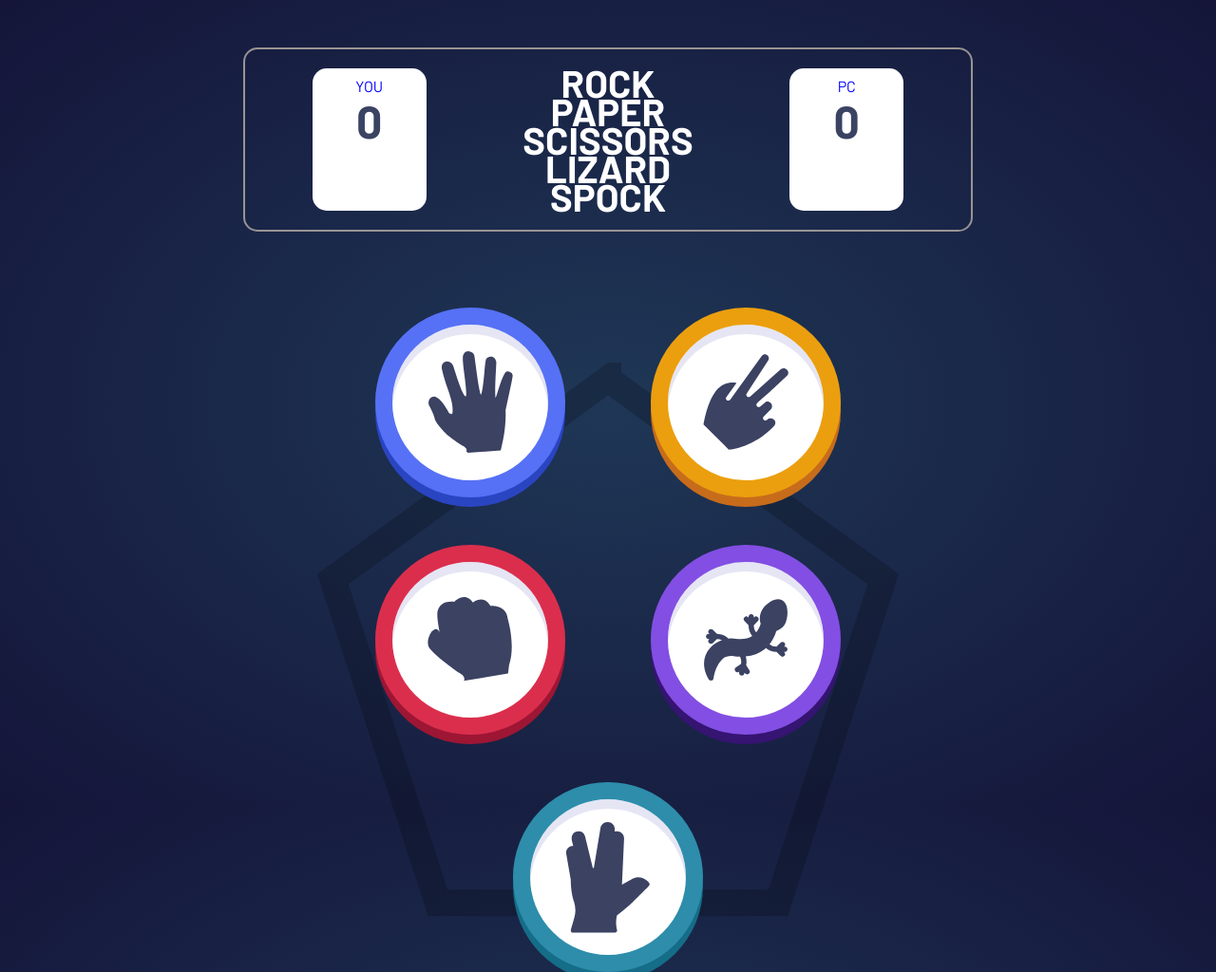
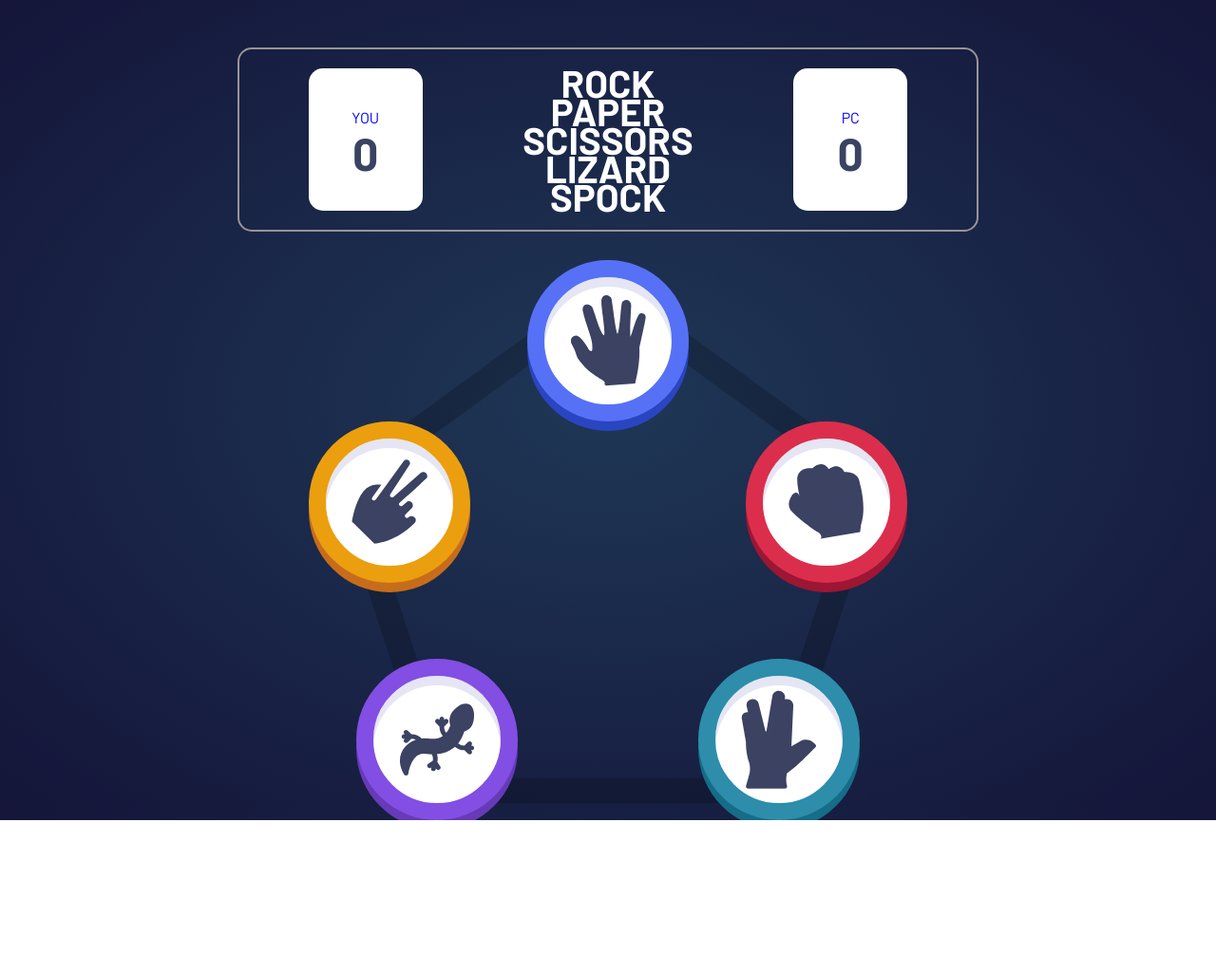
Before and after one commit to k1k3cb/Rock-Paper-Scissors-game, a website built with Vite: page src/advanced.html in a window 1280 px wide. Shown: the whole page at 95% size. After the commit the page ends 864 px from the top, so only its background shows below. Built offline with nearby package versions, Linux system fonts and the light colour scheme; some packages are replaced by stand-ins of ours.

Commit message:
finalizado parte advanced

```diff
--- a/src/advanced.html
+++ b/src/advanced.html
@@ -20,7 +20,7 @@
 
   <main class="container-simple">
 
-    <div class="simple__header">
+    <div class="simple__header simple__header--advanced">
       <div class="simple__header-score">
         <span class="score-title">YOU</span>
         <span class="score-points" id="UserScore">0</span>
@@ -39,24 +39,30 @@
     </div>
 
     <div class="advanced__body" id="game-container">
-      <div class="simple__body-icon paper" id="paperOption" data-element="paper">
-        <img src="./assets/images/icon-paper.svg" alt="icono papel" class="img-paper img-icon">
-      </div>
-      <div class="simple__body-icon scissors" id="scissorsOption" data-element="scissors">
-        <img src="./assets/images/icon-scissors.svg" alt="icono tijera" class="img-scissors img-icon">
-      </div>
-      <div class="simple__body-icon rock" id="rockOption" data-element="rock">
-        <img src="./assets/images/icon-rock.svg" alt="icono roca" class="img-rock img-icon">
-      </div>
-      <div class="simple__body-icon lizard" id="lizardOption" data-element="lizard">
-        <img src="./assets/images/icon-lizard.svg" alt="icono lagarto" class="img-lizard img-icon">
-      </div>
-      <div class="simple__body-icon spock" id="spockOption" data-element="spock">
-        <img src="./assets/images/icon-spock.svg" alt="icono spock" class="img-spock img-icon">
+
+
+      <div class="simple__body-icon simple__body-icon--advanced paper pentagon-row-1" id="paperOption" data-element="paper">
+        <img src="./assets/images/icon-paper.svg" alt="icono papel" class="img-paper img-icon img-icon--advanced">
       </div>
 
+      <div class="pentagon-row-2">
+        <div class="simple__body-icon simple__body-icon--advanced scissors" id="scissorsOption" data-element="scissors">
+          <img src="./assets/images/icon-scissors.svg" alt="icono tijera"
+            class="img-scissors img-icon img-icon--advanced">
+        </div>
+        <div class="simple__body-icon simple__body-icon--advanced rock" id="rockOption" data-element="rock">
+          <img src="./assets/images/icon-rock.svg" alt="icono roca" class="img-rock img-icon img-icon--advanced">
+        </div>
+      </div>
 
-
+      <div class="pentagon-row-3">
+        <div class="simple__body-icon simple__body-icon--advanced lizard" id="lizardOption" data-element="lizard">
+          <img src="./assets/images/icon-lizard.svg" alt="icono lagarto" class="img-lizard img-icon img-icon--advanced">
+        </div>
+        <div class="simple__body-icon simple__body-icon--advanced spock" id="spockOption" data-element="spock">
+          <img src="./assets/images/icon-spock.svg" alt="icono spock" class="img-spock img-icon img-icon--advanced">
+        </div>
+      </div>
     </div>
 
     <!-- container resultados -->
--- a/src/js/index.js
+++ b/src/js/index.js
@@ -57,13 +57,18 @@ const gameRules = {
 	}
 };
 
-// ::jugada PC simple
+//# detectar modo de juego
+if (window.location.pathname.includes('advanced.html')) {
+	gameOptions.push('lizard', 'spock');
+}
+
+// #jugada PC simple
 const pcSelects = () => {
 	pcSelection = Math.floor(Math.random() * gameOptions.length);
 	return gameOptions[pcSelection];
 };
 
-// ::comparar jugada
+// #comparar jugada
 const result = (userOption, pcSelection) => {
 	console.log(userOption, '--', pcSelection);
 	if (userOption === pcSelection) {
@@ -82,17 +87,8 @@ const result = (userOption, pcSelection) => {
 	}
 };
 
-// ::elección jugador PC and play
-
-// opcion con '[data-element]'
-// optionElement.forEach(option => {
-// 	option.addEventListener('click', () => {
-// 		// console.dir(option.dataset.element);
-// 		UserOption = option.dataset.element;
-//     result(UserOption, pcSelects());
-// 	});
-// });
-
+// #elección jugador PC and play
+if(gameContainerElement){
 	gameContainerElement.addEventListener('click', e => {
 	if (!e.target.dataset.element) return;
 	userOption = e.target.dataset.element;
@@ -105,10 +101,14 @@ gameContainerElement.addEventListener('click', e => {
 	userPickedImgElement.classList.add(`img-${userOption}`);
 	pcPickedOptionElement.classList.add(pcSelection);
 	pcPickedImgElement.classList.add(`img-${pcSelection}`);
-
+containerResultElement.classList.add('simple_body-result--mod');
 	result(userOption, pcSelection);
 });
+}
 
+
+// #boton reinicio partida
+if (playAgainBtnElement) {
 	playAgainBtnElement.addEventListener('click', () => {
 		containerResultElement.classList.add('hide');
 		gameContainerElement.classList.remove('hide');
@@ -117,3 +117,4 @@ playAgainBtnElement.addEventListener('click', () => {
 		pcPickedOptionElement.classList.remove(pcSelection);
 		pcPickedImgElement.classList.remove(`img-${pcSelection}`);
 	});
+};
--- a/src/scss/blocks/body.scss
+++ b/src/scss/blocks/body.scss
@@ -5,4 +5,5 @@ body {
     background-image: var(--bg-gradient);
     max-width: 1440px;
     height: 100vh;
+
 }
--- a/src/scss/blocks/main.scss
+++ b/src/scss/blocks/main.scss
@@ -12,12 +12,13 @@
 	text-align: center;
 }
 
-// #### simple.html
+// #### simple.html // #### advanced.html
 
 .container-simple {
-	width: 60%;
+	// width: 60%;
+	width: 48.75rem;
 	margin-inline: auto;
-	margin-top: 50px;
+	margin-top: 3.125rem;
 }
 
 .simple__header {
@@ -25,8 +26,12 @@
 	border-radius: 15px;
 	display: flex;
 	justify-content: space-around;
-	padding: 20px;
-	margin-bottom: 80px;
+	padding: 1.25rem;
+	margin-bottom: 5rem;
+}
+
+.simple__header--advanced {
+	margin-bottom: 1.875rem;
 }
 .simple__header-title {
 	text-align: center;
@@ -38,7 +43,8 @@
 	flex-direction: column;
 	align-items: center;
 	border-radius: 15px;
-	width: 120px;
+	width: 7.5rem;
+	justify-content: center;
 }
 
 .score-title {
@@ -66,13 +72,15 @@
 	flex-wrap: wrap;
 	justify-content: center;
 	align-items: center;
-	gap: 50px;
+	gap: 3.125rem;
 	text-align: center;
 }
 
 .advanced__body {
 	background-image: url('/assets/images/bg-pentagon.svg');
-	background-size: 80%;
+	background-size: 75%;
+	flex-direction: column;
+	gap: 0;
 }
 
 .simple__body-result {
@@ -83,10 +91,10 @@
 }
 
 .simple__body-icon {
-	width: 200px;
-	height: 200px;
+	width: 12.5rem;
+	height: 12.5rem;
 	background-color: white;
-	padding: 20px;
+	padding: 1.25rem;
 	margin-inline: 20px;
 	display: flex;
 	align-items: center;
@@ -94,25 +102,31 @@
 	border: 18px solid;
 	cursor: pointer;
 	box-shadow: 0 10px var(--shadow-color), inset 0 10px rgba(0, 0, 150, 0.1);
-}
-
-.simple__body-icon {
 	--shadow-color: rgb(251, 246, 247);
 	--border-color: rgb(237, 226, 237);
 	border-color: var(--border-color);
 	&:hover {
 		// box-shadow: 0 0 50px 20px var(--shadow-color);
-		box-shadow: 0 0 50px 20px var(--shadow-color),
+		box-shadow: 0 10px var(--shadow-color) ,0 0 50px 20px var(--shadow-color),
 			inset 0 10px rgba(0, 0, 150, 0.1);
 		transform: scale(0.9);
 		transition: transform 0.2s;
 	}
 }
 
+.simple__body-icon--advanced {
+	width: 10.625rem;
+	height: 10.625rem;
+}
+
 .img-icon {
 	margin-inline: auto;
-	width: 90px;
+	width: 5.625rem;
 	pointer-events: none;
+}
+
+.img-icon--advanced {
+	width: 5rem;
 }
 
 .paper {
@@ -134,7 +148,7 @@
 .picked-title {
 	color: var(--text-color);
 	font-family: var(--text-font);
-	font-size: 26px;
+	font-size: 1.625rem;
 }
 
 .play-btn {
@@ -149,8 +163,6 @@
 	}
 }
 
-// #### advanced.html
-
 .lizard {
 	--border-color: var(--lizard);
 	--shadow-color: var(--lizard-shadow);
@@ -160,3 +172,21 @@
 	--border-color: var(--spock);
 	--shadow-color: var(--spock-shadow);
 }
+
+.pentagon-row-2 {
+	display: flex;
+	gap: 15.625rem;
+	margin-bottom: 5rem;
+}
+
+.pentagon-row-3 {
+	display: flex;
+	gap: 9.375rem;
+}
+
+.simple_body-result--mod{
+
+	background-size: 16.625rem;
+    background-position: center 6.25rem;
+    height: 21.3125rem;
+}
--- a/src/scss/config/variables.scss
+++ b/src/scss/config/variables.scss
@@ -11,7 +11,7 @@
     --scissors: #eb9f0e;
     --scissors-shadow: #c76c1b;
     --lizard: #834ee3;
-    --lizard-shadow: #351472;
+    --lizard-shadow: #673ab7;
     --spock: #2d8dab;
     --spock-shadow: #156d88;
 }
```
Lines whose indentation alone changed are shown as unchanged.
